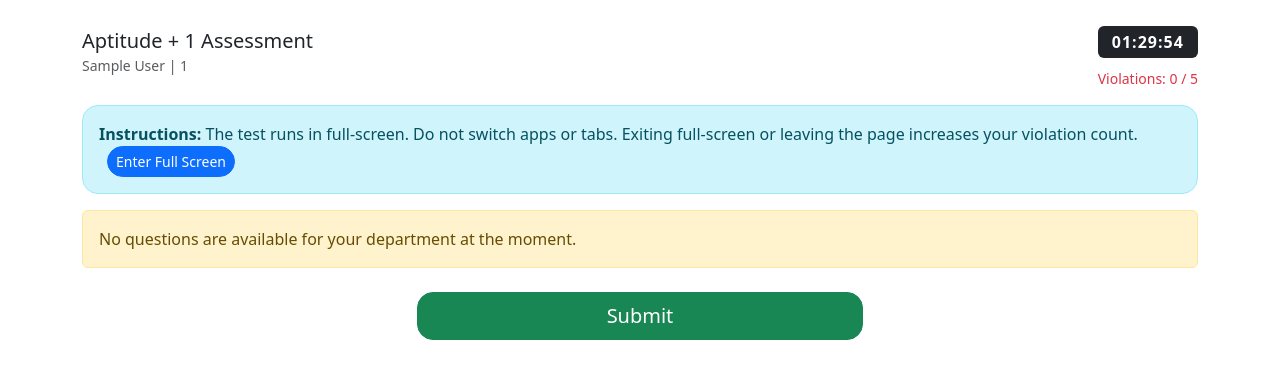
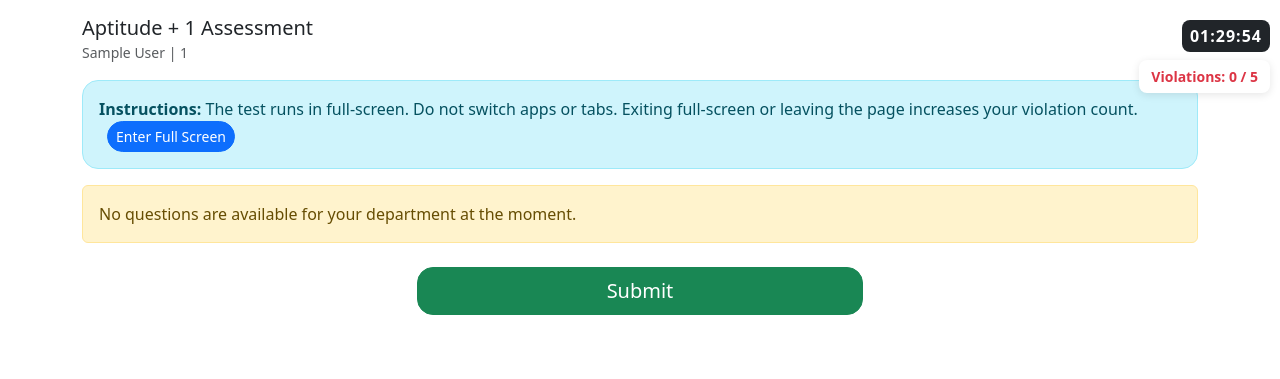
Before and after one commit to AlwynRajivS/Online-Assessment, a Flask app: page /exam in a window 1280 px wide. Shown: the top 379 px of the page. Run offline with Flask 3, Linux system fonts and the light colour scheme; the visitor is signed in with stand-in values (Sample User, id 1); data that the repository does not hold is empty.

Commit message:
Update styles.css

```diff
--- a/static/css/styles.css
+++ b/static/css/styles.css
@@ -15,6 +15,26 @@ body { -webkit-user-select: none; user-select: none; }
   text-align: center;     /* center timer text */
   display: block;
   margin: 10px auto;      /* ensures centered alignment */
+  position: fixed;        /* ✅ Always visible */
+  border-radius: 8px;
+  top: 10px;               /* distance from top */
+  right: 10px;             /* distance from right */
+  z-index: 9999;           /* always on top */
+}
+
+/* === Fixed Violation Count === */
+#viowarn {
+  position: fixed;
+  top: 60px;       /* Just below the timer */
+  right: 10px;
+  font-size: 14px;
+  font-weight: bold;
+  color: red;
+  background: #fff;
+  padding: 6px 12px;
+  border-radius: 8px;
+  box-shadow: 0 2px 8px rgba(0,0,0,0.1);
+  z-index: 9999;
 }
 
 @media (min-width: 992px) {
```
